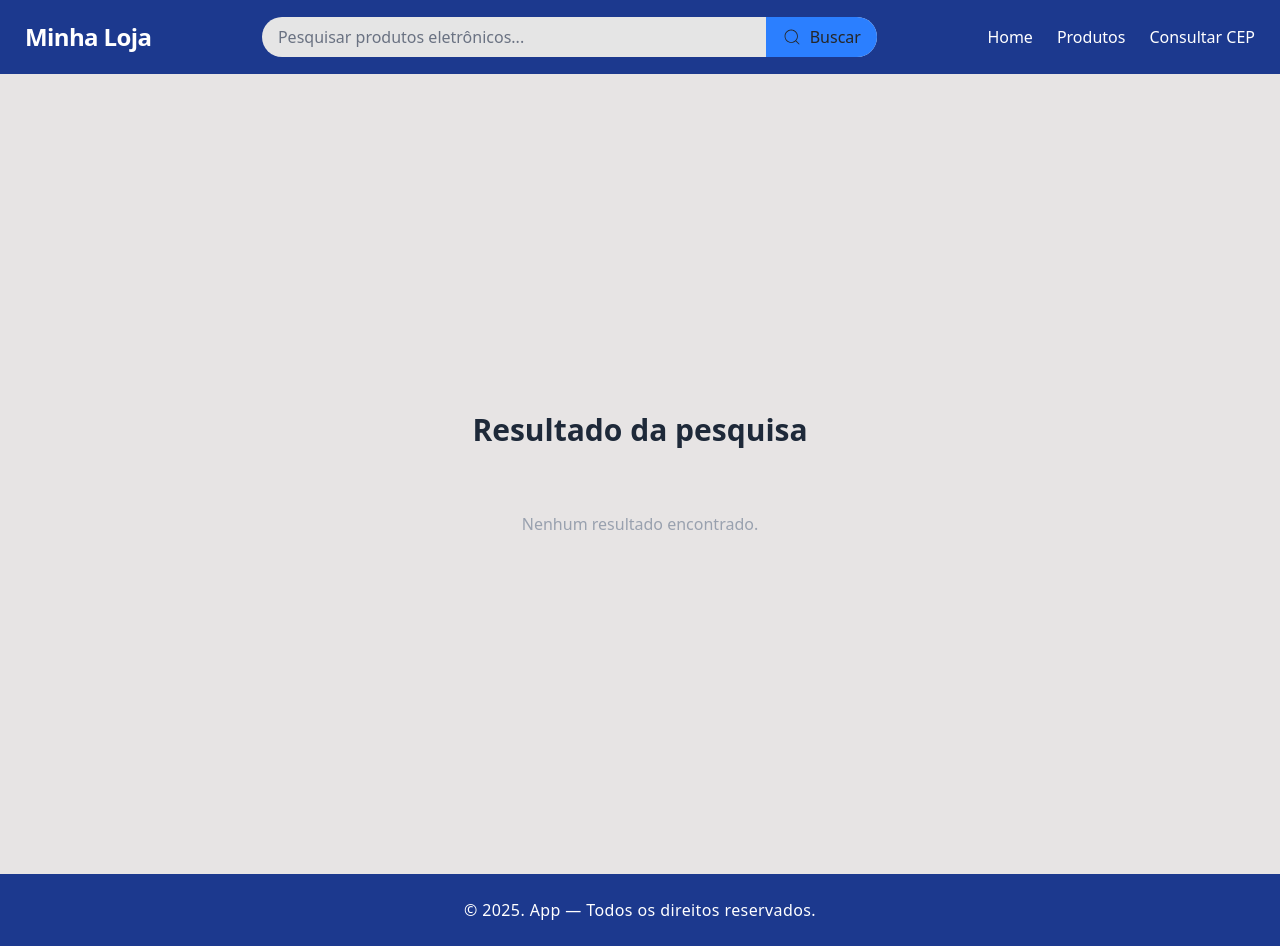
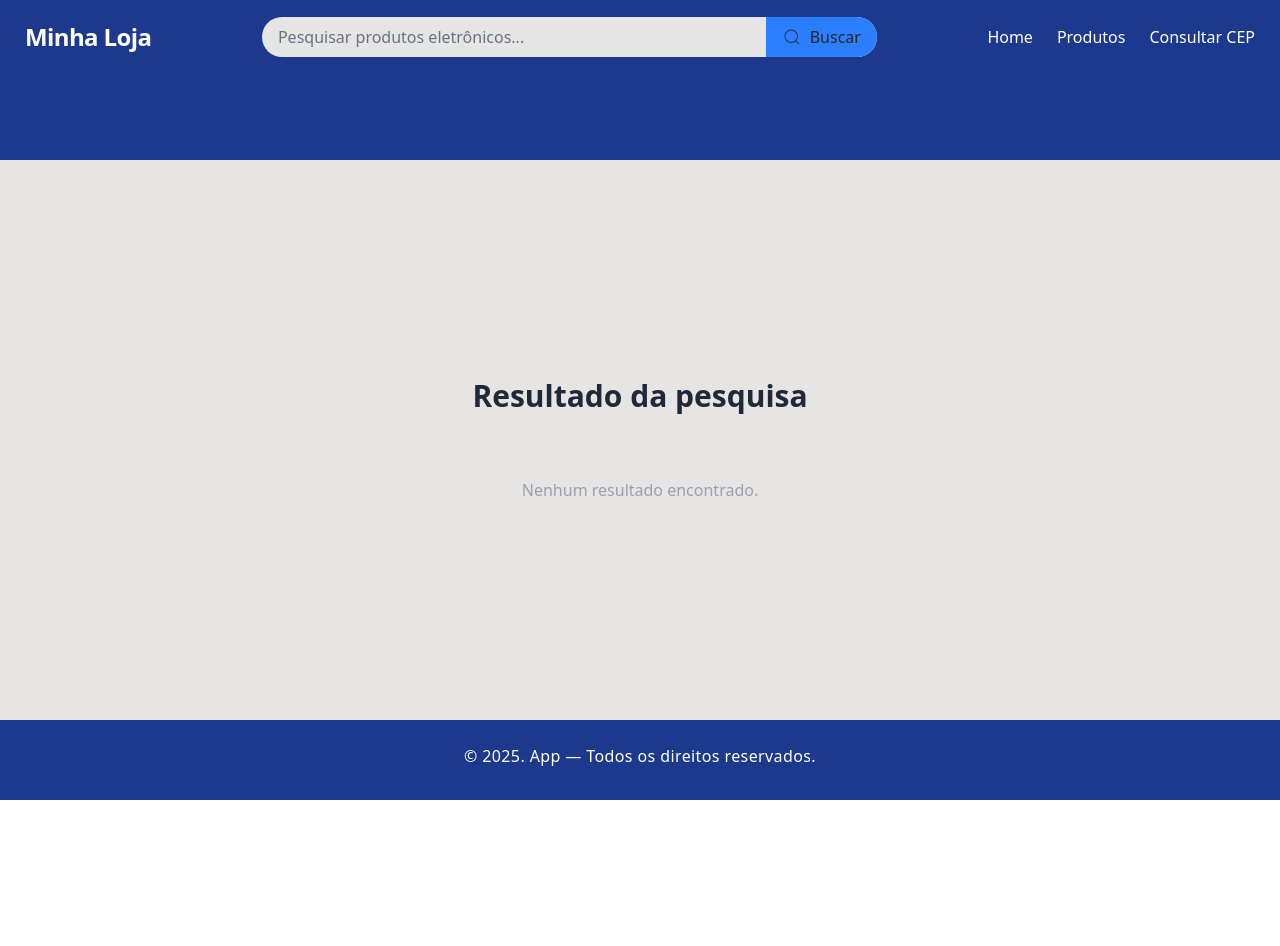
Before and after one commit to 1TDSPF-25/sistema-flow, a React (Vite) app in the folder sistema-flow/: page / in a window 1280 px wide. After the commit the page ends 800 px from the top, so only its background shows below. Built offline with nearby package versions, Linux system fonts and the light colour scheme; data requests are answered from the project's data file.

Commit message:
bugfix: ajustando tamnhos

```diff
--- a/sistema-flow/src/globals.css
+++ b/sistema-flow/src/globals.css
@@ -16,11 +16,11 @@
     }
 
     & main{
-        @apply bg-[#e7e4e4] text-white h-[60vh] w-[100vw] overflow-auto;
+        @apply bg-[#e7e4e4] text-white h-[70vh] w-[100vw] overflow-auto;
     }
 
     & footer{
-        @apply  text-white h-[20vh] w-[100vw];
+        @apply  text-white h-[10vh] w-[100vw];
     }
 
 }
--- a/sistema-flow/src/routes/Home/index.tsx
+++ b/sistema-flow/src/routes/Home/index.tsx
@@ -29,7 +29,7 @@ export default function Home() {
   }, [produtos]);
 
   return (
-    <main className="flex flex-col min-h-screen bg-gray-50 items-center justify-center">
+    <main className="flex flex-col h-[100vh] bg-gray-50 items-center justify-center">
       <h2 className="text-3xl font-bold text-gray-800 mb-6 text-center">
         Resultado da pesquisa
       </h2>
```
